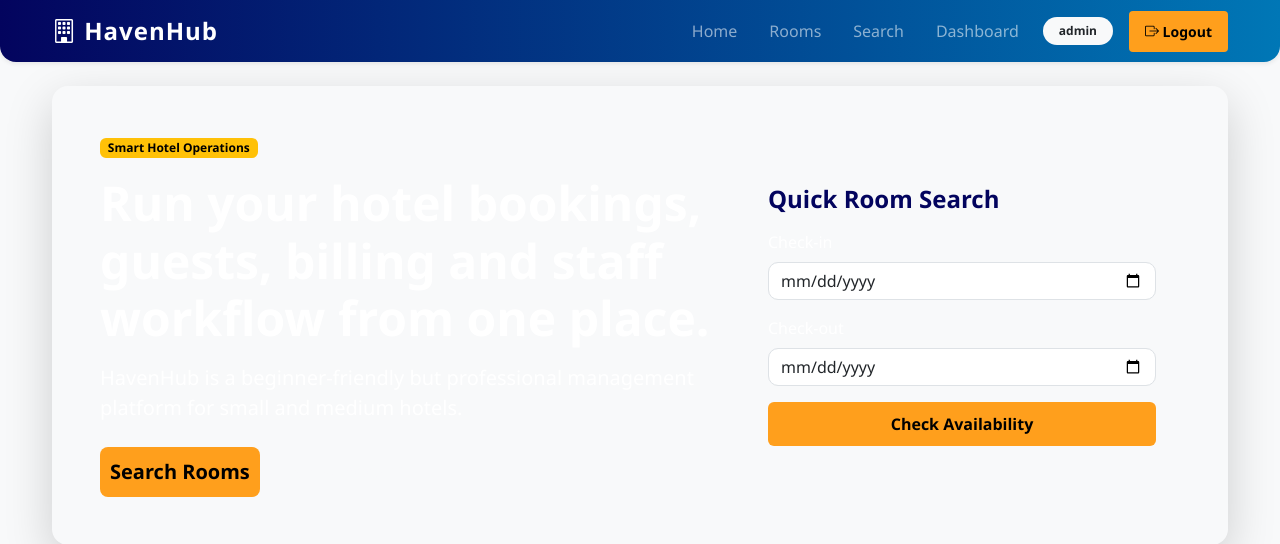
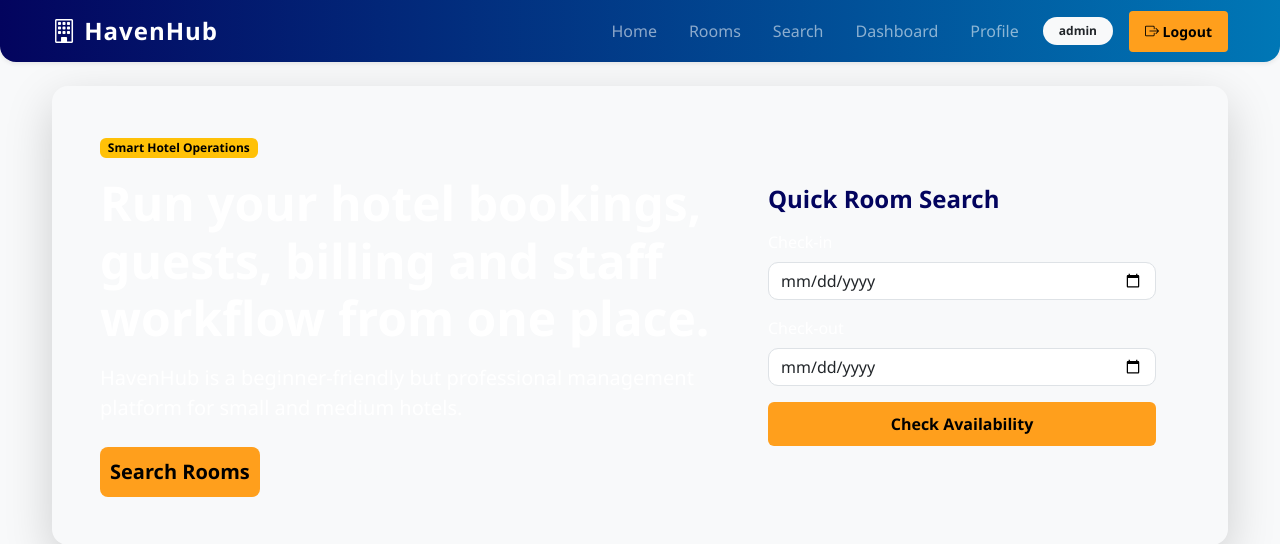
Before and after one commit to morsalinraj6/HavenHub, a PHP site: page /index.php in a window 1280 px wide. Shown: the top 544 px of the page. Run offline with PHP 8.4, Linux system fonts and the light colour scheme; the visitor is signed in with stand-in values (Sample User, id 1); data comes from the database, SQL or seed files in the repository.

Commit message:
Added profile link in navbar

```diff
--- a/app/views/layouts/header.php
+++ b/app/views/layouts/header.php
@@ -18,23 +18,19 @@
 
 <body>
 
-<!-- 🔥 PREMIUM NAVBAR -->
 <nav class="navbar navbar-expand-lg navbar-dark shadow-sm sticky-top"
      style="background: linear-gradient(90deg, #03045e, #0077b6);">
 
   <div class="container">
 
-    <!-- Logo -->
     <a class="navbar-brand fw-bold fs-4" href="<?= BASE_URL; ?>">
         <i class="bi bi-building"></i> HavenHub
     </a>
 
-    <!-- Toggle -->
     <button class="navbar-toggler" type="button" data-bs-toggle="collapse" data-bs-target="#navbarNav">
       <span class="navbar-toggler-icon"></span>
     </button>
 
-    <!-- Menu -->
     <div class="collapse navbar-collapse" id="navbarNav">
 
       <ul class="navbar-nav ms-auto align-items-lg-center gap-lg-3">
@@ -57,6 +53,11 @@
                 <a class="nav-link" href="<?= BASE_URL; ?>/dashboard">Dashboard</a>
             </li>
 
+            <!-- 🔥 PROFILE LINK ADDED -->
+            <li class="nav-item">
+                <a class="nav-link" href="<?= BASE_URL; ?>/profile">Profile</a>
+            </li>
+
             <?php if ($user['role'] === 'Admin'): ?>
                 <li class="nav-item">
                     <a class="nav-link" href="<?= BASE_URL; ?>/admin/rooms">Manage Rooms</a>
@@ -70,14 +71,12 @@
                 </li>
             <?php endif; ?>
 
-            <!-- Role Badge -->
             <li class="nav-item">
                 <span class="badge bg-light text-dark px-3 py-2 rounded-pill">
                     <?= htmlspecialchars($user['role']); ?>
                 </span>
             </li>
 
-            <!-- Logout -->
             <li class="nav-item">
                 <a class="btn btn-warning btn-sm px-3" href="<?= BASE_URL; ?>/logout">
                     <i class="bi bi-box-arrow-right"></i> Logout
@@ -103,7 +102,6 @@
   </div>
 </nav>
 
-<!-- Page Content -->
 <div class="container py-4">
 
 <?php if ($flash): ?>
```
